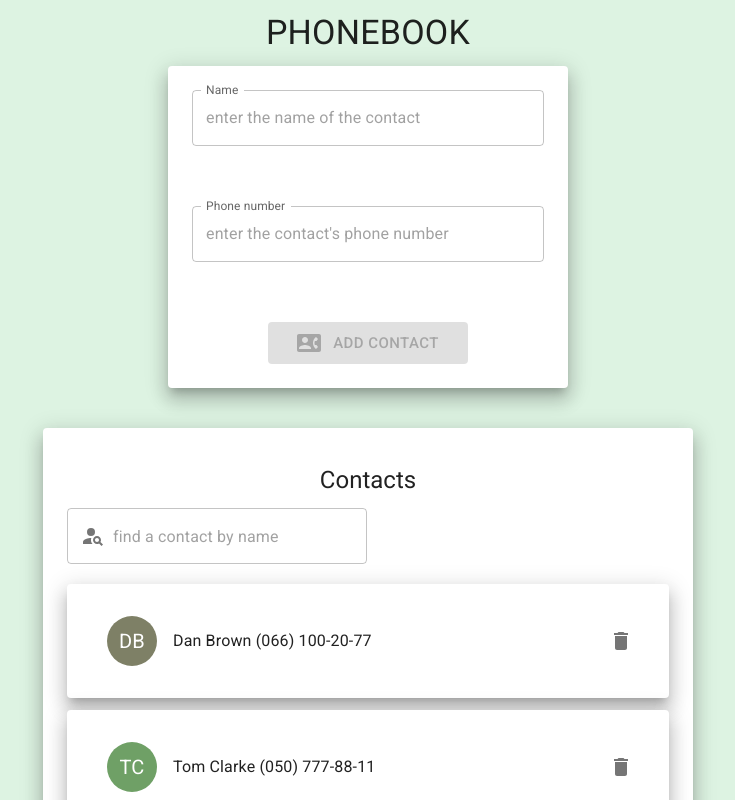
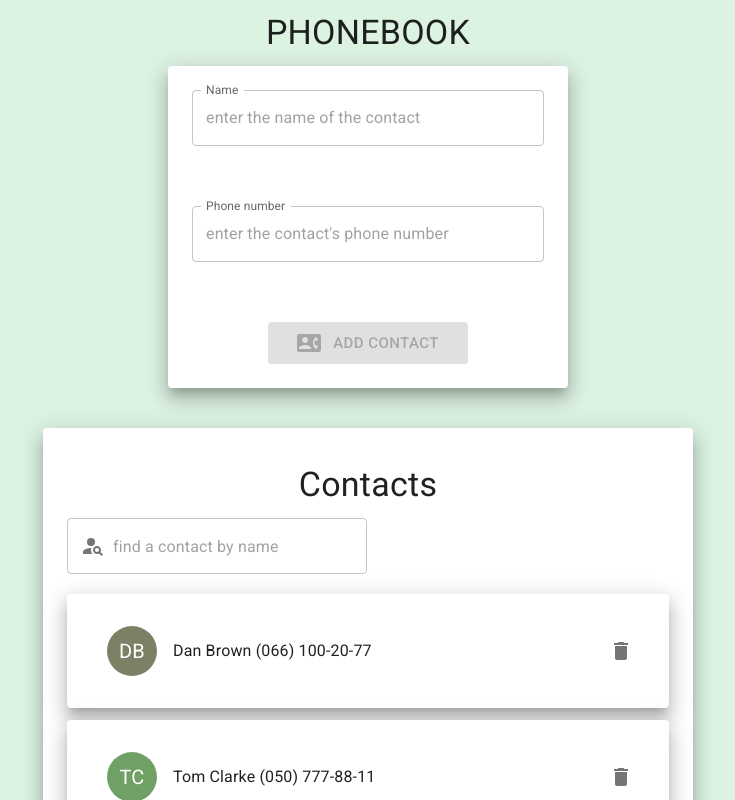
Before and after one commit to Yevhenii2022/goit-react-hw-07-phonebook, a React (Create React App) app: page / in a window 1280 px wide. Shown: the top 800 px of the page, without its empty margins (272-1007 px from the left). Built offline with nearby package versions, Linux system fonts and the light colour scheme.

Commit message:
added functionality

```diff
--- a/src/components/App.jsx
+++ b/src/components/App.jsx
@@ -2,7 +2,6 @@ import React, { Component } from 'react';
 import { Box, Container, Paper, CssBaseline, Typography } from '@mui/material';
 import { nanoid } from 'nanoid';
 import { ToastContainer } from 'react-toastify';
-// import 'react-toastify/dist/ReactToastify.min.css';
 import { AddContactForm, Contacts, Filter } from './';
 import {
   showInfoMessage,
@@ -103,14 +102,25 @@ export class App extends Component {
           }}
         >
           <Paper elevation={12} sx={{ p: 3 }}>
-            <Typography variant="h5" sx={{ my: 1.5 }} align="center">
+            <Typography variant="h4" sx={{ my: 1.5 }} align="center">
               Contacts
             </Typography>
-            <Filter setFilter={this.setFilter} />
-            <Contacts
-              contacts={this.getContactsList()}
-              removeContact={this.removeContact}
-            />
+            {this.state.contacts.length ? (
+              <>
+                <Filter setFilter={this.setFilter} />
+                <Contacts
+                  contacts={this.getContactsList()}
+                  removeContact={this.removeContact}
+                />
+              </>
+            ) : (
+              <Paper elevation={10} sx={{ p: 1 }} align="center">
+                <Typography variant="subtitle1: 'h4'" sx={{ my: 2 }}>
+                  There are no saved contacts. Use the form above to add new
+                  contacts.
+                </Typography>
+              </Paper>
+            )}
           </Paper>
         </Box>
       </Container>
```
